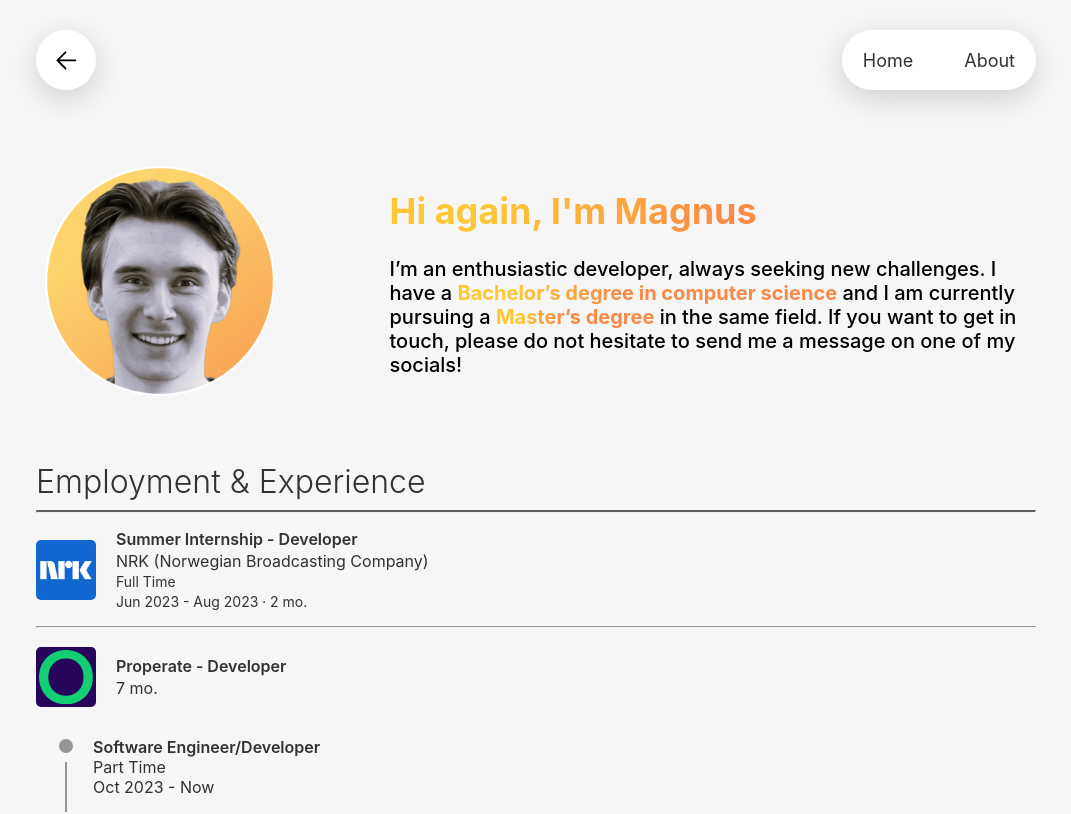
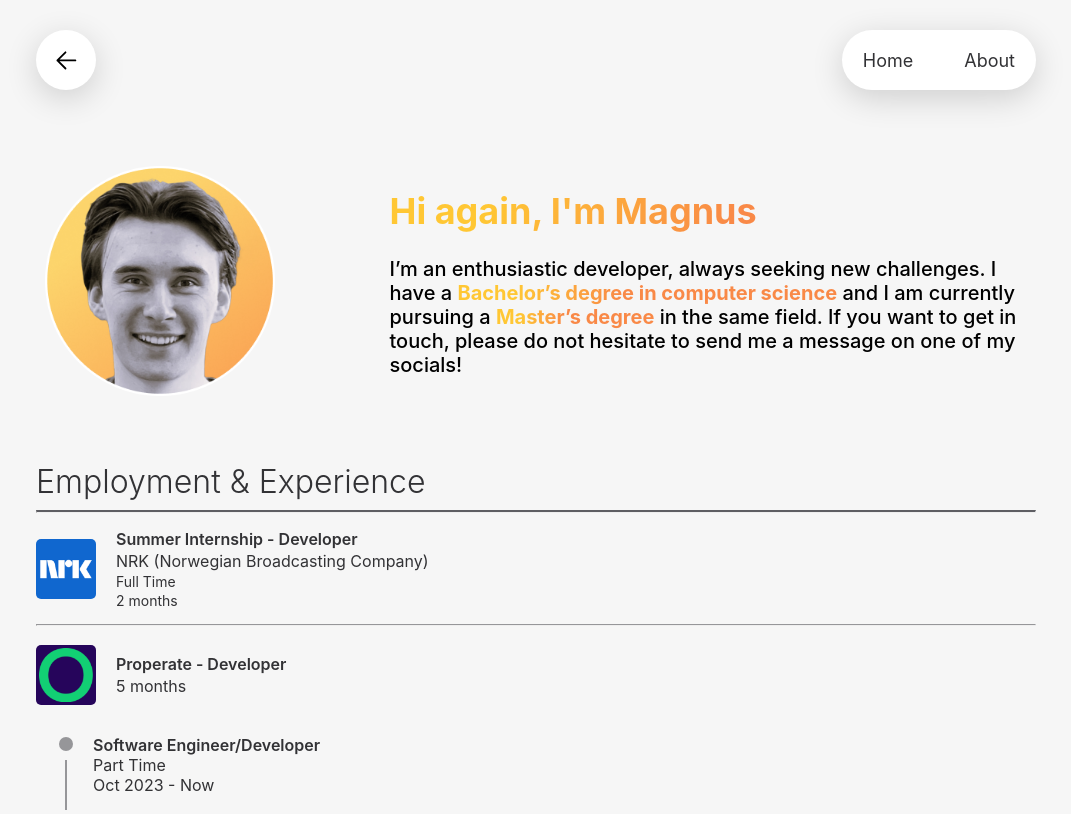
Before and after one commit to Magnus-Farstad/Portfolio, a SvelteKit app: page /about in a window 1280 px wide. Shown: the top 814 px of the page, without its empty margins (104-1175 px from the left). Built offline with nearby package versions, Linux system fonts and the light colour scheme.

Commit message:
updated dates to dynamic dates

```diff
--- a/package.json
+++ b/package.json
@@ -32,6 +32,7 @@
 	"type": "module",
 	"dependencies": {
 		"@sveltejs/adapter-vercel": "^3.0.3",
+		"countapi-js": "^1.0.2",
 		"heroicons": "^2.0.18"
 	}
 }
--- a/src/lib/assets/experience.json
+++ b/src/lib/assets/experience.json
@@ -7,6 +7,9 @@
       "subtitle": "NRK (Norwegian Broadcasting Company)",
       "thirdTitle": "Full Time",
       "fourthTitle": "Jun 2023 - Aug 2023 ⸱ 2 mo.",
+      "start": "Jun 2023",
+      "end": "Aug 2023",
+      "offset": 0,
       "items": []
     },
     {
@@ -14,6 +17,9 @@
       "logo": "/images/Properate-logo-square.png",
       "title": "Properate - Developer",
       "subtitle": "7 mo.",
+      "start": "Oct 2023",
+      "end": "Now",
+      "offset": 7,
       "thirdTitle": null,
       "fourthTitle": null,
       "items": [
@@ -41,6 +47,9 @@
       "subtitle": "TIHLDE Student Organization",
       "thirdTitle": "Part Time",
       "fourthTitle": "Aug 2020 - Jun 2021 ⸱ 11 mo.",
+      "start": "Aug 2020",
+      "end": "Aug 2021",
+      "offset": 0,
       "items": []
     }
   ],
@@ -50,6 +59,9 @@
       "logo": "/images/NTNU-logo.png",
       "title": "Norwegian University of Science and Technology",
       "subtitle": "4 years, 10 mo.",
+      "start": "Aug 2020",
+      "end": "Jun 2025",
+      "offset": 2,
       "thirdTitle": null,
       "fourthTitle": null,
       "items": [
@@ -72,6 +84,9 @@
       "subtitle": "University of California San Diego",
       "thirdTitle": null,
       "fourthTitle": "Aug 2020 - Jun 2021 ⸱ 11 mo.",
+      "start": "Aug 2020",
+      "end": "Dec 2020",
+      "offset": 1,
       "items": []
     }
   ]
--- a/src/lib/experience-card-extended.svelte
+++ b/src/lib/experience-card-extended.svelte
@@ -1,5 +1,6 @@
 <script lang="ts">
 	import type { Employment } from '$lib/store/project-store.js';
+	import { calculateLength } from '$lib/functions';
 	export let employment: Employment;
 	console.log(employment);
 
@@ -13,7 +14,7 @@
 		</div>
 		<div class="content">
 			<h4>{employment.title}</h4>
-			<p>{employment.subtitle}</p>
+			<p>{calculateLength(employment.start, employment.end, employment.offset)}</p>
 		</div>
 	</div>
 	<div class="extended-items">
--- a/src/lib/experience-card.svelte
+++ b/src/lib/experience-card.svelte
@@ -1,5 +1,6 @@
 <script lang="ts">
 	import type { Employment } from '$lib/store/project-store';
+	import { calculateLength } from '$lib/functions';
 	export let employment: Employment;
 </script>
 
@@ -13,7 +14,9 @@
 		{#if employment.thirdTitle}
 			<p class="optional-title">{employment.thirdTitle}</p>
 		{/if}
-		<p class="optional-title">{employment.fourthTitle}</p>
+		<p class="optional-title">
+			{calculateLength(employment.start, employment.end, employment.offset)}
+		</p>
 	</div>
 </div>
 
--- /dev/null
+++ b/src/lib/functions.ts
@@ -0,0 +1,32 @@
+export function calculateLength(startDateStr: string, endDateStr: string, offset: number) {
+	// Parse the start and end dates
+	const startDate = new Date(startDateStr);
+	let endDate;
+
+	// If the end date is "Now", use the current date
+	if (endDateStr === 'Now') {
+		endDate = new Date();
+	} else {
+		endDate = new Date(endDateStr);
+	}
+
+	// Calculate the difference in months
+	let months = (endDate.getFullYear() - startDate.getFullYear()) * 12 + offset;
+	months -= startDate.getMonth();
+	months += endDate.getMonth();
+
+	// Calculate the number of years and remaining months
+	const years = Math.floor(months / 12);
+	const remainingMonths = months % 12;
+
+	let result = '';
+	if (years > 0) {
+		result += `${years} years`;
+	}
+	if (remainingMonths > 0) {
+		if (result) result += ', ';
+		result += `${remainingMonths} months`;
+	}
+
+	return result;
+}
```
Also changed, not shown: src/lib/store/project-store.ts (+5 -2 lines), src/routes/(landingPage)/+page.svelte (+10 -0 lines), 1 other file (tests, documents, lock files or other folders).
